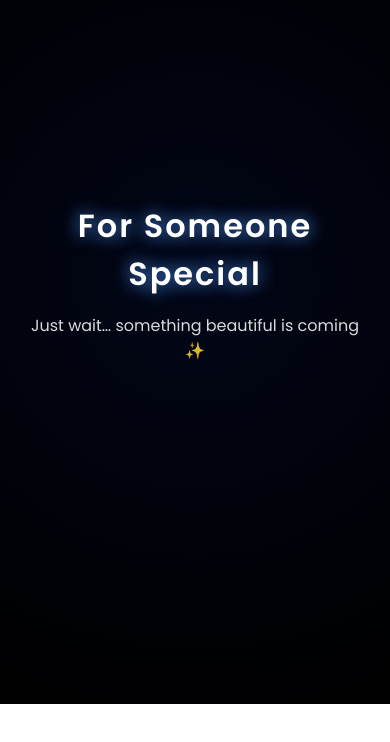
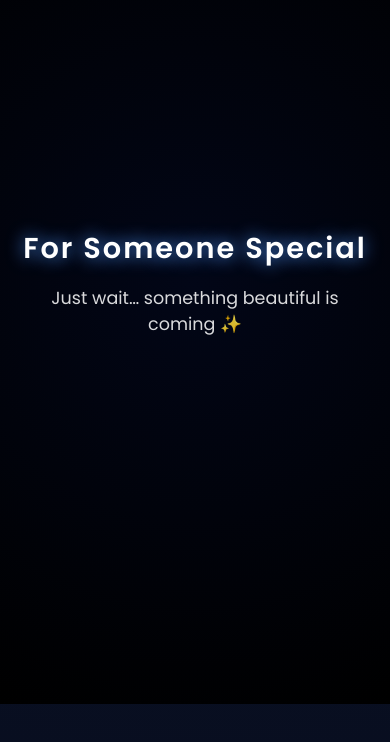
Before and after one commit to sujay1234-hub/ashXsj, a plain HTML site: page index.html in a window 390 px wide. Shown: the part 140-882 px from the top of the page. Before the commit the page ends 844 px from the top, so only its background shows below. Drawn offline with Linux system fonts and the light colour scheme.

Commit message:
Update index.html

```diff
--- a/index.html
+++ b/index.html
@@ -1,3 +1,4 @@
+
 <!DOCTYPE html>
 <html lang="en">
 <head>
@@ -17,7 +18,6 @@
 }
 
 body {
-    min-height: 100vh;
     background: radial-gradient(circle at top, #0f172a, #020617);
     color: white;
     overflow-x: hidden;
@@ -25,16 +25,14 @@ body {
 
 /* INTRO */
 .intro {
-    position: fixed;
-    inset: 0;
+    min-height: 100svh;
+    padding: 60px 20px;
     display: flex;
     flex-direction: column;
     justify-content: center;
     align-items: center;
     text-align: center;
     background: radial-gradient(circle at center, #020617, #000);
-    z-index: 10;
-    padding: 20px;
     animation: fadeOut 1s ease forwards;
     animation-delay: 6s;
 }
@@ -47,9 +45,10 @@ body {
 }
 
 .intro h1 {
-    font-size: clamp(2rem, 6vw, 3rem);
+    font-size: clamp(1.8rem, 7vw, 3rem);
     letter-spacing: 2px;
     animation: textGlow 2s ease-in-out infinite alternate;
+    margin-bottom: 15px;
 }
 
 @keyframes textGlow {
@@ -58,21 +57,21 @@ body {
 }
 
 .intro p {
-    margin-top: 15px;
-    font-size: clamp(1rem, 4vw, 1.2rem);
+    font-size: clamp(1rem, 4.5vw, 1.2rem);
     opacity: 0.85;
+    max-width: 500px;
 }
 
-/* MAIN */
+/* MAIN CONTENT */
 .main {
-    opacity: 0;
-    animation: showMain 2s ease forwards;
-    animation-delay: 6s;
-    min-height: 100vh;
+    min-height: 100svh;
     display: flex;
     justify-content: center;
     align-items: center;
     padding: 20px;
+    opacity: 0;
+    animation: showMain 2s ease forwards;
+    animation-delay: 6s;
 }
 
 @keyframes showMain {
```
